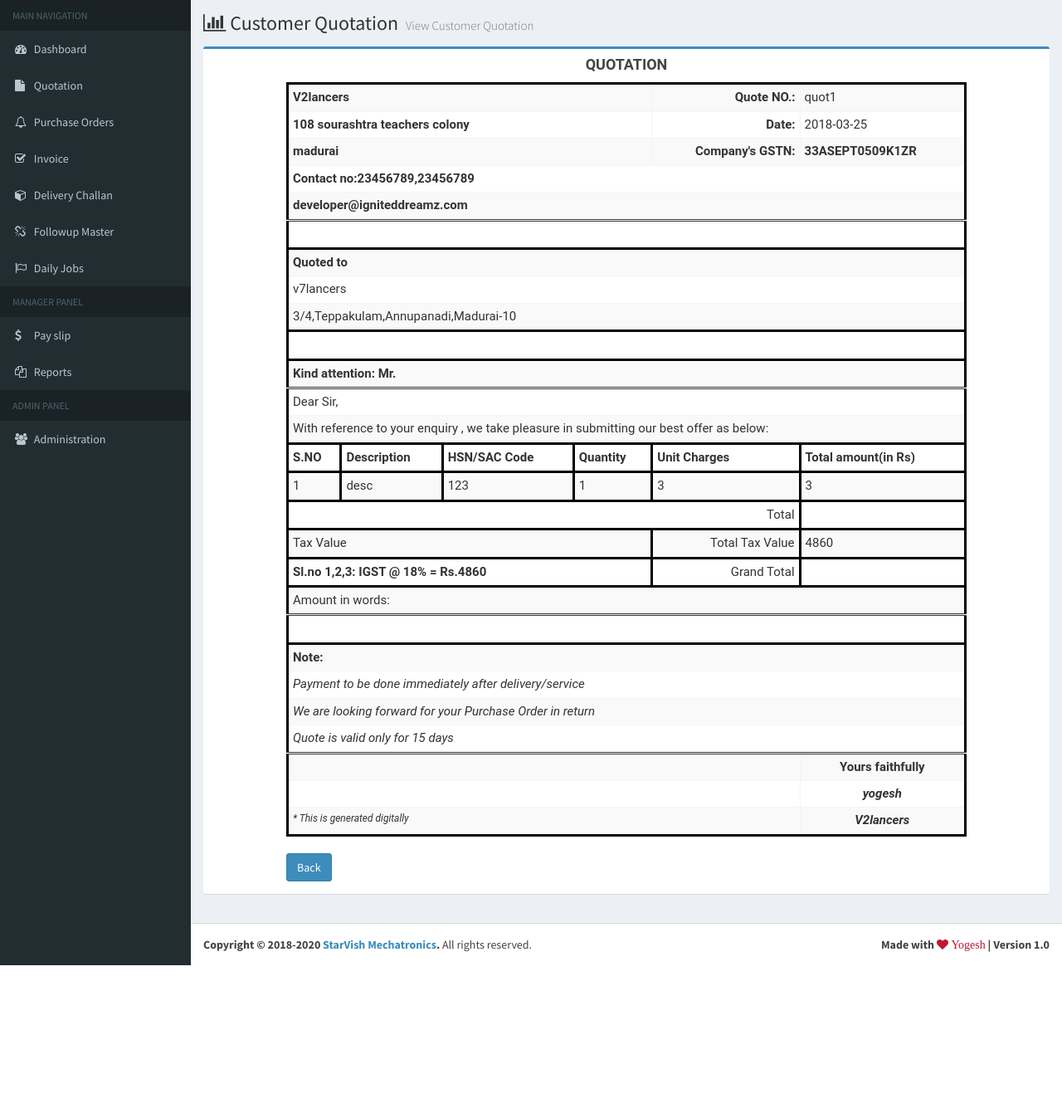
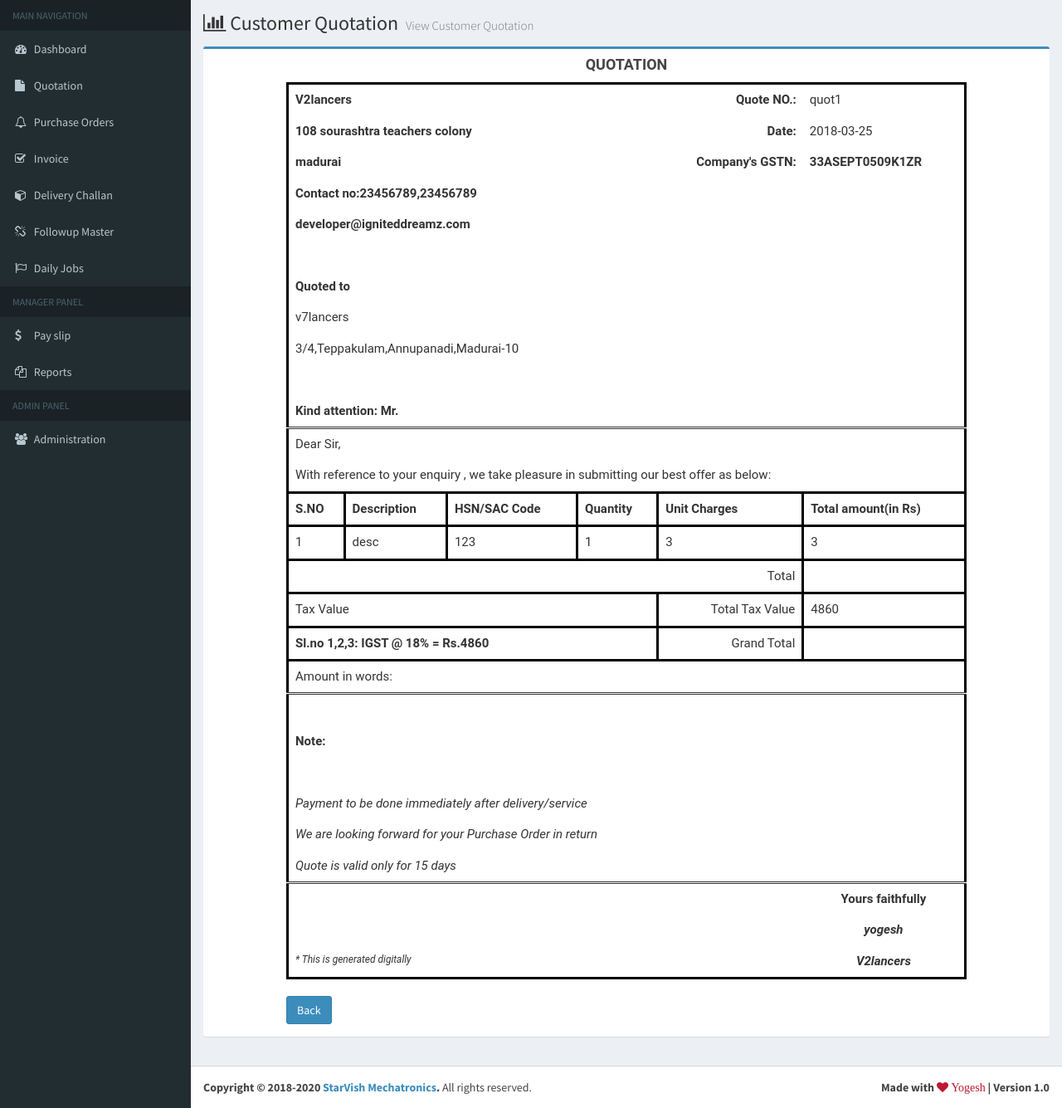
Before and after one commit to Kumarjio/starvish, a CodeIgniter app: page /database/customer_quotation_view/quot1 in a window 1280 px wide. Shown: the part 50-1385 px from the top of the page at 83% size. Before the commit the page ends 1213 px from the top, so only its background shows below. Run offline with CodeIgniter, Linux system fonts and the light colour scheme; a user stored in the database is signed in; data comes from the database, SQL or seed files in the repository.

Commit message:
customer_quotation_view

```diff
--- a/application/views/customer/customer_quotation_view.php
+++ b/application/views/customer/customer_quotation_view.php
@@ -32,39 +32,42 @@
                   <?php foreach($customer as $cust){} ?>
                     <?php $i=1;?>
                     <div class="table-responsive">
-                    <?php echo '<table class="table table-striped table-condensed table-hover table-bordered" style="border:3px solid black;font-family:Roboto;font-size:15px">
-                      <tbody>
-                          <tr>
+                    <?php echo '<table class="table table-hover" style="border:3px solid black;font-family:Roboto;font-size:15px">
+                      <tbody>';
+                       #Quotation
+                          echo '<tr style="border-bottom:hidden">
                             <td colspan="4" style="font-weight:bold">'.$cust->company_name.'</td>
                             <td align="right" style="font-weight:bold">Quote NO.:</td><td>'.$data->quote_id.'</td>
                           </tr>
-                          <tr>
+                          <tr style="border-bottom:hidden">
                             <td colspan="4" style="font-weight:bold">'.$cust->address1.'</td>
                             <td align="right" style="font-weight:bold">Date:</td><td>'.$data->date.'</td>
                           </tr>
-                          <tr style="font-weight:bold">
+                          <tr style="border-bottom:hidden;font-weight:bold">
                             <td colspan="4">'.$cust->address2.'</td>
                             <td align="right">Company\'s GSTN:</td><td>'.$cmp->gstn.'</td>
                           </tr>
-                          <tr style="font-weight:bold">
+                          <tr style="border-bottom:hidden;font-weight:bold">
                             <td colspan="6">Contact no:'.$cust->contact_no1.','.$cust->contact_no2.'</td>
                           </tr>
-                          <tr style="font-weight:bold">
+                          <tr style="border-bottom:hidden;font-weight:bold">
                             <td colspan="6" style="border-bottom:double;">'.$cust->email1.'</td>
-                          </tr>
+                          </tr>';
 
-                          <tr style=""><td colspan="6" style="border:3px solid black">&nbsp;</td></tr>
-
-                          <tr><td colspan="6" style="font-weight:bold">Quoted to</td></tr>
-                        <tr>
+                          #Quoated to
+                          echo '<tr style="border-bottom:hidden"><td colspan="6">&nbsp;</td></tr>
+                              <tr style="border-bottom:hidden"><td colspan="6" style="font-weight:bold">Quoted to</td></tr>
+                              <tr style="border-bottom:hidden">
                                 <td colspan="6">'.$cmp->company_name.'</td>
                               </tr>
-                        <tr>
+                              <tr style="border-bottom:hidden">
                                 <td colspan="6">'.$cmp->address1.'</td>
                               </tr>
-                        <tr style="border:3px solid black"><td colspan="6" style="border:3px solid black">&nbsp;</td></tr>
-                        <tr><td colspan="6" style="font-weight:bold;border-bottom:double;">Kind attention: Mr.</td></tr>
-                        <tr><td colspan="6">Dear Sir,</td></tr>
+                              <tr style="border-bottom:hidden"><td colspan="6">&nbsp;</td></tr>
+                              <tr><td colspan="6" style="font-weight:bold;border-bottom:double;">Kind attention: Mr.</td></tr>';
+
+                        #Dear Sir
+                        echo '<tr style="border-bottom:hidden"><td colspan="6">Dear Sir,</td></tr>
                               <tr><td colspan="6">With reference to your enquiry , we take pleasure in submitting our best offer as below:</td></tr>
                               <tr style="border:3px solid black">
                                 <th style="border:3px solid black">S.NO</th>
@@ -98,14 +101,15 @@
                               </tr>
                               <tr><td colspan="6" style="border-bottom: double;">Amount in words: </td></tr>
 
-                        <tr style="border:3px solid black"><td colspan="6" style="border:3px solid black">&nbsp;</td></tr>
-
-                        <tr><td colspan="6" style="font-weight:bold;">Note: </td></tr>
-                        <tr><td colspan="6" style="font-style:italic">Payment to be done immediately after delivery/service</td></tr>
-                        <tr><td colspan="6" style="font-style:italic">We are looking forward for your Purchase Order in return</td></tr>
+                              <tr style="border-bottom:hidden"><td colspan="6">&nbsp;</td></tr>';
+                        #Note
+                        echo '<tr style="border-bottom:hidden"><td colspan="6" style="font-weight:bold;">Note: </td></tr>
+                              <tr style="border-bottom:hidden"><td colspan="6">&nbsp;</td></tr>
+                              <tr style="border-bottom:hidden"><td colspan="6" style="font-style:italic">Payment to be done immediately after delivery/service</td></tr>
+                              <tr style="border-bottom:hidden"><td colspan="6" style="font-style:italic">We are looking forward for your Purchase Order in return</td></tr>
                               <tr><td colspan="6" style="border-bottom:double;font-style:italic">Quote is valid only for 15 days</td></tr>
-                        <tr><td colspan="5"></td><td align="center" style="font-weight:bold">Yours faithfully</td></tr>
-                        <tr><td colspan="5"></td><td align="center" style="font-style:italic;font-weight:bold">'.$cust->contact_person1.'</td></tr>
+                              <tr style="border-bottom:hidden"><td colspan="5"></td><td align="center" style="font-weight:bold">Yours faithfully</td></tr>
+                              <tr style="border-bottom:hidden"><td colspan="5"></td><td align="center" style="font-style:italic;font-weight:bold">'.$cust->contact_person1.'</td></tr>
                               <tr><td colspan="5" style="font-style:italic;font-size:12px;">* This is generated digitally</td><td align="center" style="font-weight:bold;font-style:italic">'.$cust->company_name.'</td></tr>
                           </tbody>
                         </table>';
```
Lines whose indentation alone changed are shown as unchanged.
